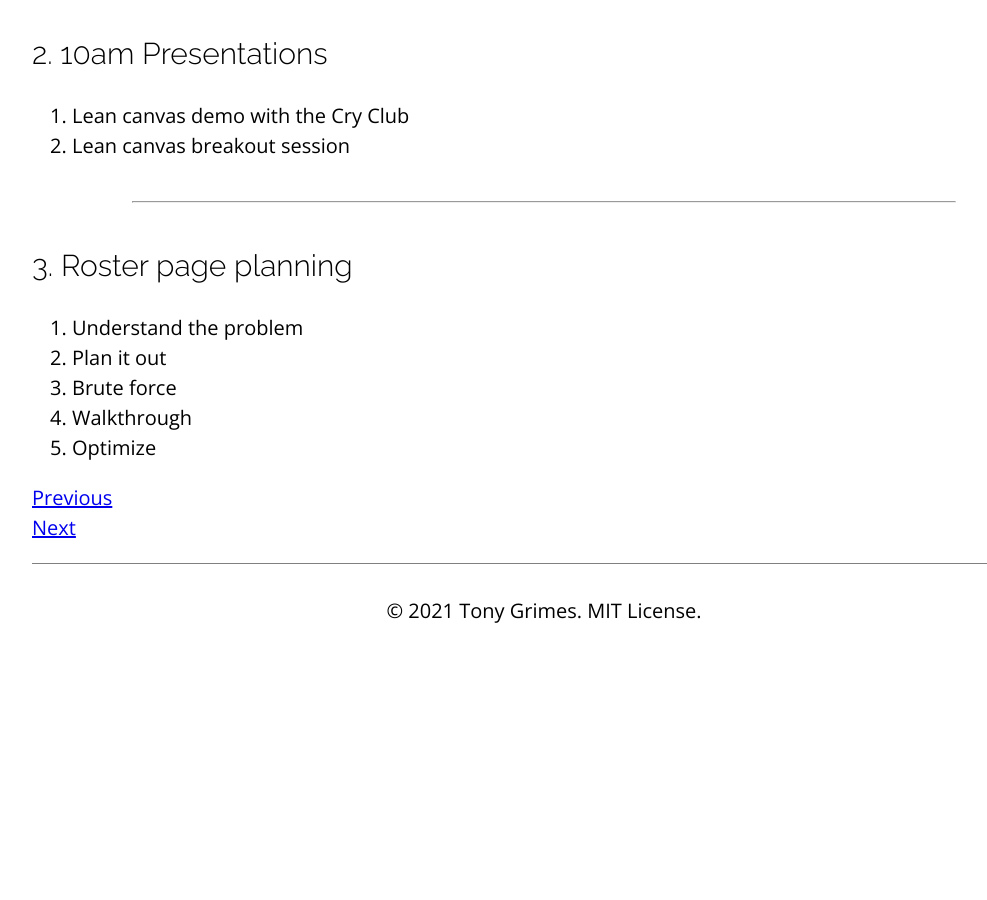
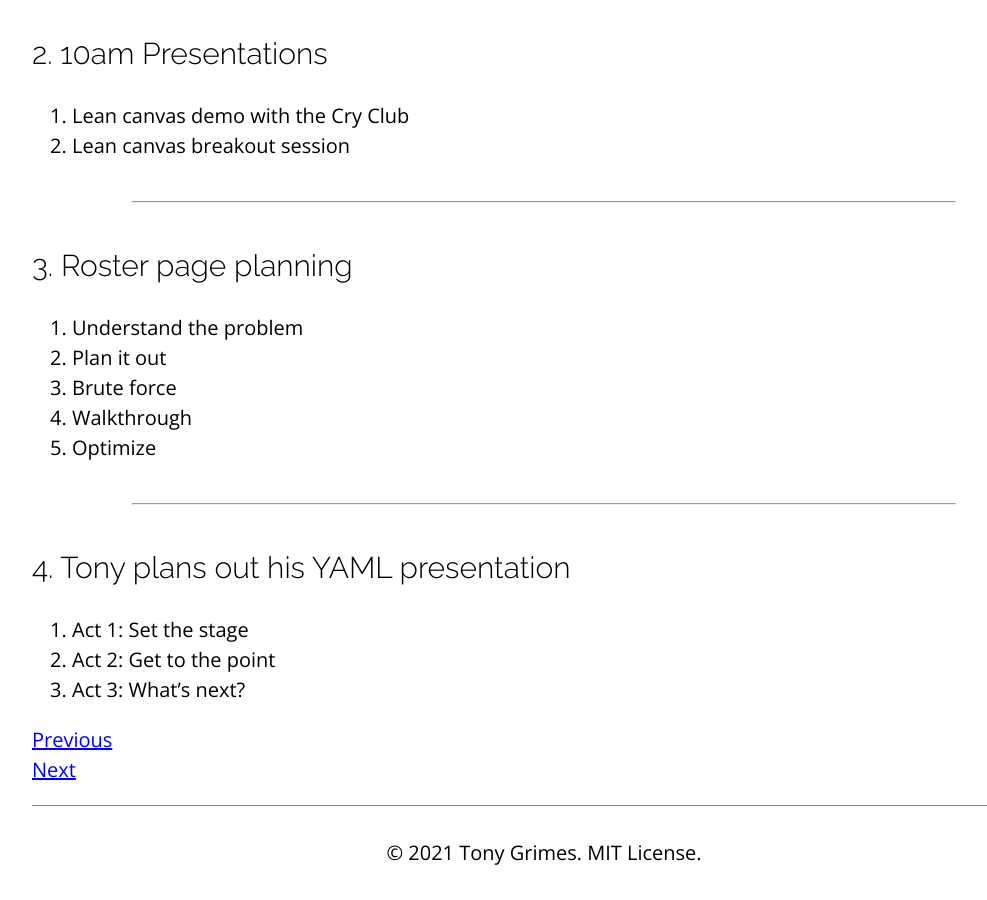
Before and after one commit to sait-wbdv/winter-2021, a Jekyll site: the page built from _posts/2021-04-15-flex-day-4.md, in a window 1280 px wide and 900 px high, scrolled down 926 px. Shown: the whole window, without its empty margins (96-1083 px from the left). Built offline with Jekyll 4.4.1, drawn with Linux system fonts in a browser that asks for light colours; nearby versions of some CDN libraries; before the commit the page ends 1584 px from its top, so only the background shows below that.

Commit message:
added YAML prep

```diff
--- a/_posts/2021-04-15-flex-day-4.md
+++ b/_posts/2021-04-15-flex-day-4.md
@@ -28,3 +28,10 @@ categories: cpnt265
 3. Brute force
 4. Walkthrough
 5. Optimize
+
+---
+
+## 4. Tony plans out his YAML presentation
+1. Act 1: Set the stage
+2. Act 2: Get to the point
+3. Act 3: What's next?
```
